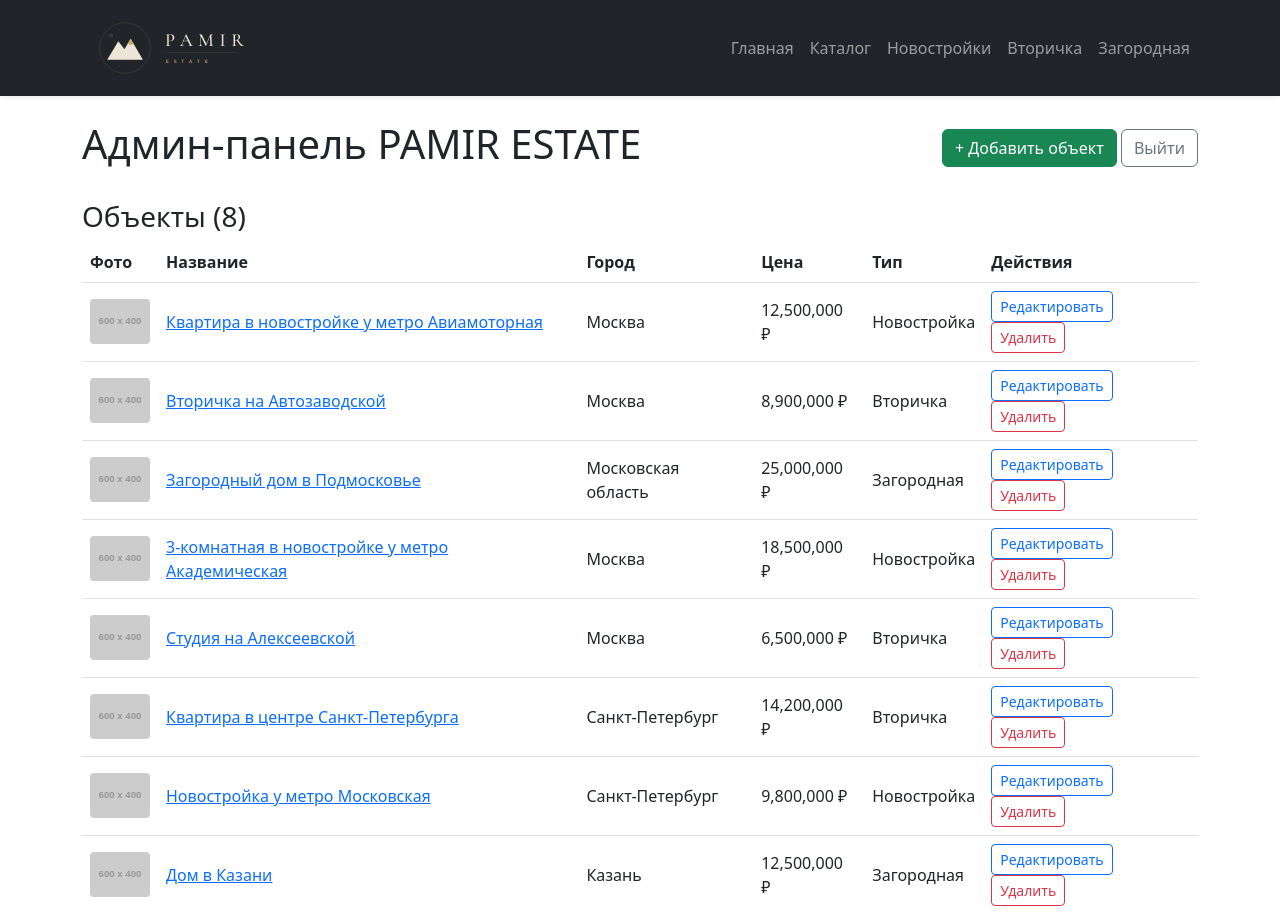
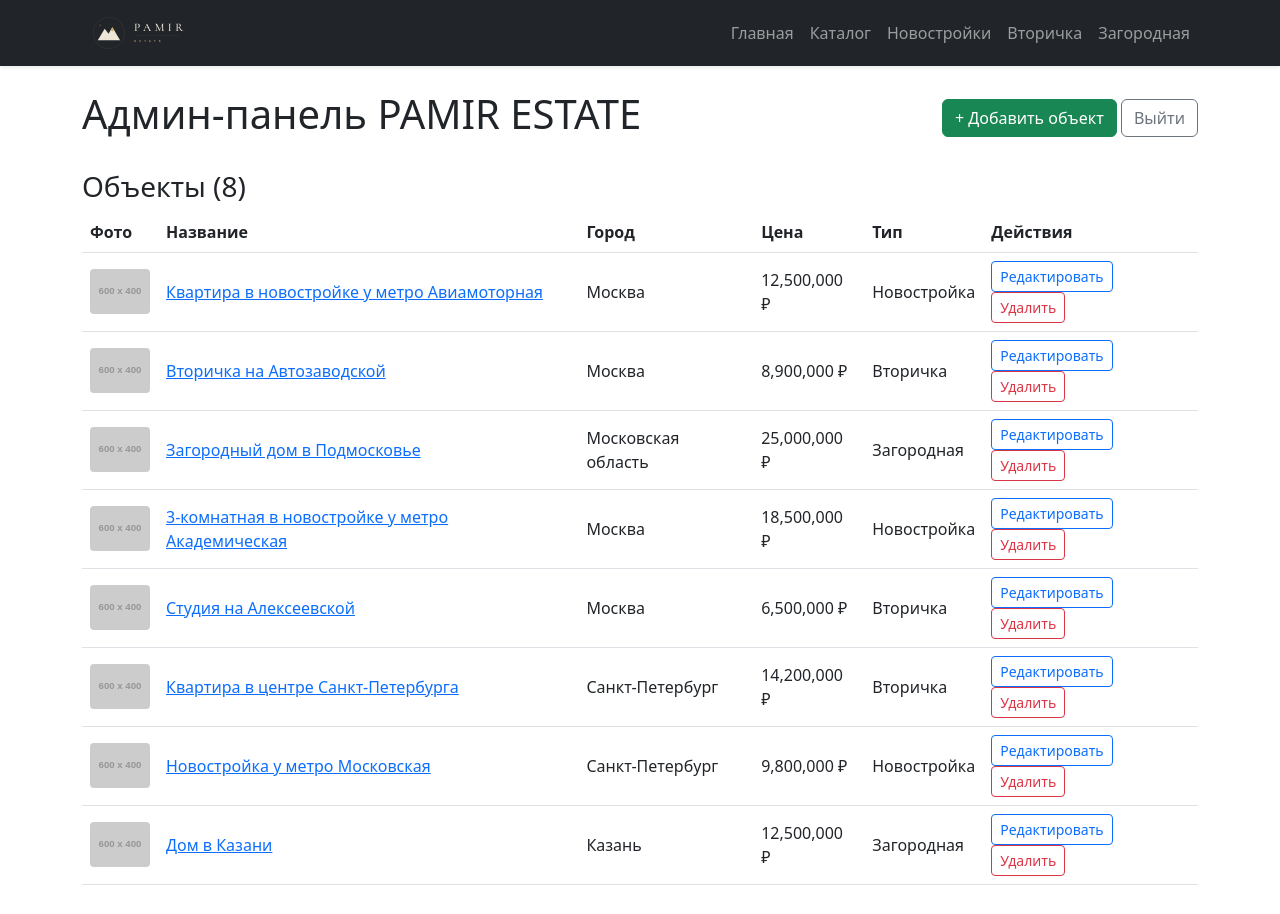
Before and after one commit to Safdar2002/pamir-estate, a Flask app: page /admin in a window 1280 px wide. Shown: the top 914 px of the page. Run offline with Flask 3, Linux system fonts and the light colour scheme; the visitor is signed in with stand-in values (Sample User, id 1); grey boxes labelled with a size stand in for pictures from a placeholder-image service; some libraries are stand-ins or nearby versions.

Commit message:
Fix mobile hero and navbar

```diff
--- a/static/css/style.css
+++ b/static/css/style.css
@@ -5,27 +5,21 @@
         linear-gradient(rgba(0, 0, 0, 0.45), rgba(0, 0, 0, 0.55)),
         url('https://images.unsplash.com/photo-1506905925346-21bda4d32df4?w=1920&q=80');
     background-size: cover;
-    background-position: center;
+    background-position: center 30%;
     background-repeat: no-repeat;
     min-height: 520px;
     display: flex;
     align-items: center;
-    padding-bottom: 120px; /* запас под градиент */
-}
-/* Лого в шапке */
-.brand-logo {
-    height: 80px;
-    width: auto;
-    display: block;
+    padding-bottom: 120px;
 }
 
-@media (max-width: 768px) {
-    .brand-logo {
-        height: 40px;
-    }
+/* Контент hero поверх градиента */
+.hero > .container {
+    position: relative;
+    z-index: 2;
 }
 
-/* Плавный переход от гор к белому фону ниже */
+/* Плавный переход от гор к белому фону */
 .hero::after {
     content: '';
     position: absolute;
@@ -38,6 +32,7 @@
         rgba(255, 255, 255, 0.6) 60%,
         #ffffff 100%);
     pointer-events: none;
+    z-index: 1;
 }
 
 .hero h1 {
@@ -75,11 +70,11 @@
     box-shadow: 0 4px 15px rgba(0, 0, 0, 0.1);
 }
 
-/* ===== Навбар ===== */
-.navbar-brand {
-    font-weight: bold;
-    font-size: 1.5rem;
-    letter-spacing: 0.5px;
+/* ===== Лого в шапке ===== */
+.brand-logo {
+    height: 50px;
+    width: auto;
+    display: block;
 }
 
 /* ===== Миниатюры в галерее ===== */
@@ -92,20 +87,47 @@
     border-color: #0d6efd;
 }
 
-/* ===== Мобильная адаптация ===== */
+/* ===== Закрепление шапки ТОЛЬКО на десктопе (≥992px) ===== */
+@media (min-width: 992px) {
+    .navbar-sticky {
+        position: sticky;
+        top: 0;
+        z-index: 1030;
+    }
+}
+
+/* ===== Мобильная адаптация (≤768px) ===== */
 @media (max-width: 768px) {
     .hero {
-        min-height: 420px;
-        padding-top: 2rem !important;
-        padding-bottom: 100px;
+        min-height: auto;
+        padding-top: 2.5rem;
+        padding-bottom: 80px;
+        background-position: center 25%;
     }
+
     .hero::after {
-        height: 100px;
+        height: 70px;
     }
+
     .display-4 {
         font-size: 1.8rem;
     }
+
+    .hero .lead {
+        font-size: 1rem;
+    }
+
     .card-title {
         font-size: 1rem;
     }
+
+    .brand-logo {
+        height: 40px;
+    }
+
+    /* Кнопка "Найти" — отделяем от белого фона тенью */
+    .hero .btn-find {
+        margin-top: 0.5rem;
+        box-shadow: 0 4px 12px rgba(220, 53, 69, 0.5);
+    }
 }
--- a/templates/base.html
+++ b/templates/base.html
@@ -14,43 +14,28 @@
     <link rel="stylesheet" href="{{ url_for('static', filename='css/style.css') }}">
 </head>
 <body>
-    <nav class="navbar navbar-expand-lg navbar-dark bg-dark sticky-top shadow-sm">
+    <nav class="navbar navbar-expand-lg navbar-dark bg-dark navbar-sticky shadow-sm">
         <div class="container">
             <a class="navbar-brand d-flex align-items-center p-0" href="{{ url_for('index') }}">
-                <!-- Фирменное лого PAMIR ESTATE -->
                 <svg xmlns="http://www.w3.org/2000/svg"
                      viewBox="0 0 900 260"
                      class="brand-logo"
                      role="img"
                      aria-label="PAMIR ESTATE">
-
-                    <!-- тонкое кольцо -->
                     <circle cx="140" cy="130" r="82" fill="none"
                             stroke="#C9A96A" stroke-width="0.7" opacity="0.6"/>
-
-                    <!-- горный силуэт -->
                     <path d="M 82 168 L 118 108 L 138 134 L 158 100 L 198 168 Z"
                           fill="#EDE6D6"/>
-
-                    <!-- снежная шапка -->
                     <path d="M 146 120 L 158 100 L 170 120 L 164 116 L 158 122 L 152 116 Z"
                           fill="#C9A96A"/>
-
-                    <!-- солнце -->
                     <circle cx="95" cy="90" r="4.5" fill="none"
                             stroke="#C9A96A" stroke-width="0.8"/>
-
-                    <!-- PAMIR -->
                     <text x="270" y="122"
                           font-family="'Cormorant Garamond','Playfair Display',serif"
                           font-size="60" font-weight="500"
                           letter-spacing="18" fill="#EDE6D6">PAMIR</text>
-
-                    <!-- разделитель -->
                     <line x1="272" y1="144" x2="505" y2="144"
                           stroke="#C9A96A" stroke-width="0.7" opacity="0.55"/>
-
-                    <!-- ESTATE -->
                     <text x="272" y="178"
                           font-family="'Montserrat','Inter',sans-serif"
                           font-size="15" font-weight="500"
```
